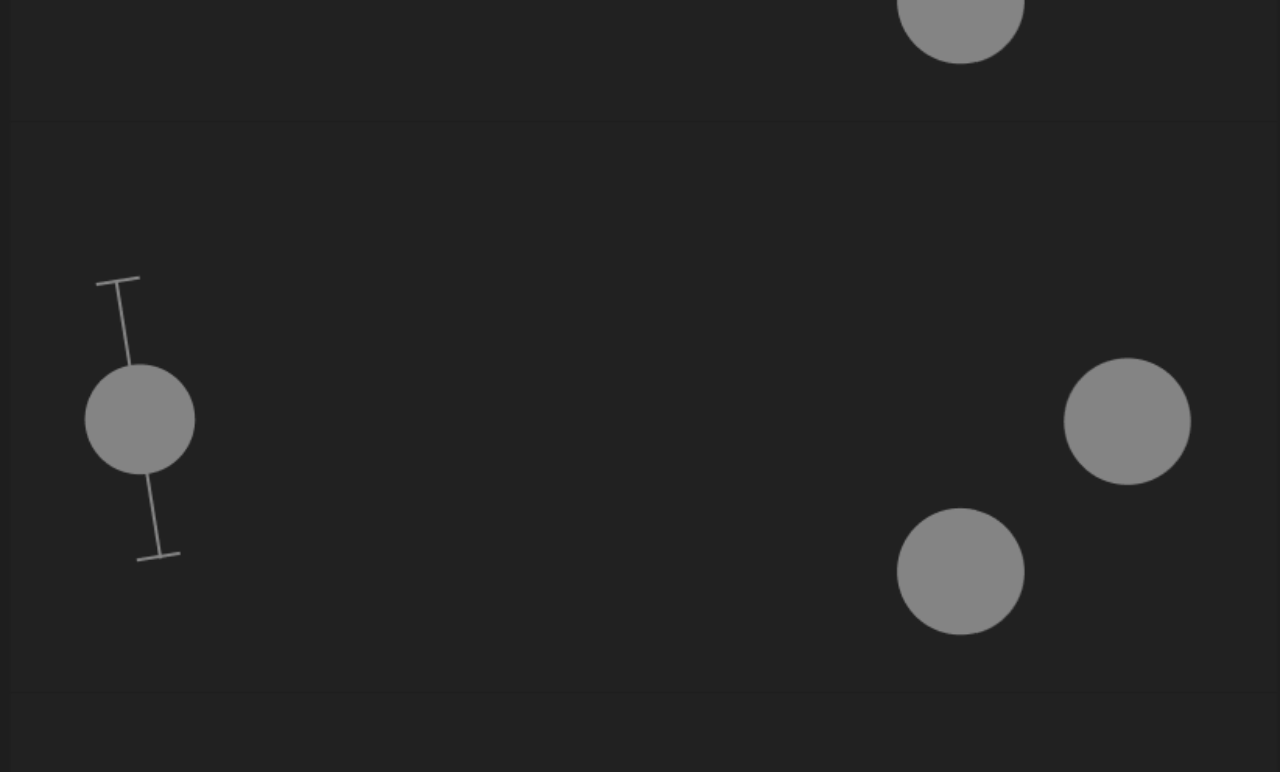
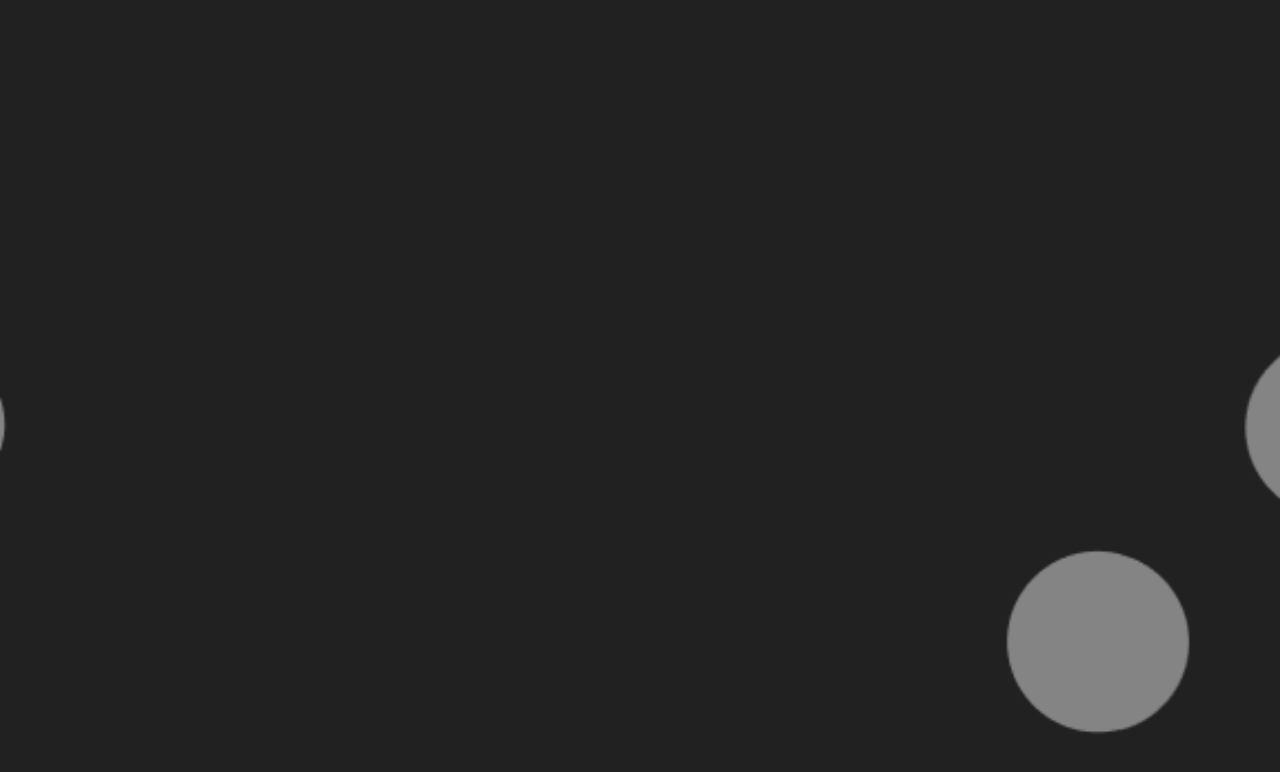
Before and after one commit to AnaSimiliac/TestHEATMAP, a plain HTML site: page index.html in a window 1280 px wide. Drawn offline with Linux system fonts and the light colour scheme.

Commit message:
Update styles.css

```diff
--- a/styles.css
+++ b/styles.css
@@ -1,6 +1,6 @@
 body {
     background-image: url('background.png'); /* Ensure your image is landscape */
-    background-size:contain; /* Cover the entire page */
+    background-size:cover; /* Cover the entire page */
     background-position: center center; /* Center the background image */
     height: 100vh; /* Make sure the body covers the full viewport height */
     overflow: hidden; /* Prevent scrolling */
```
